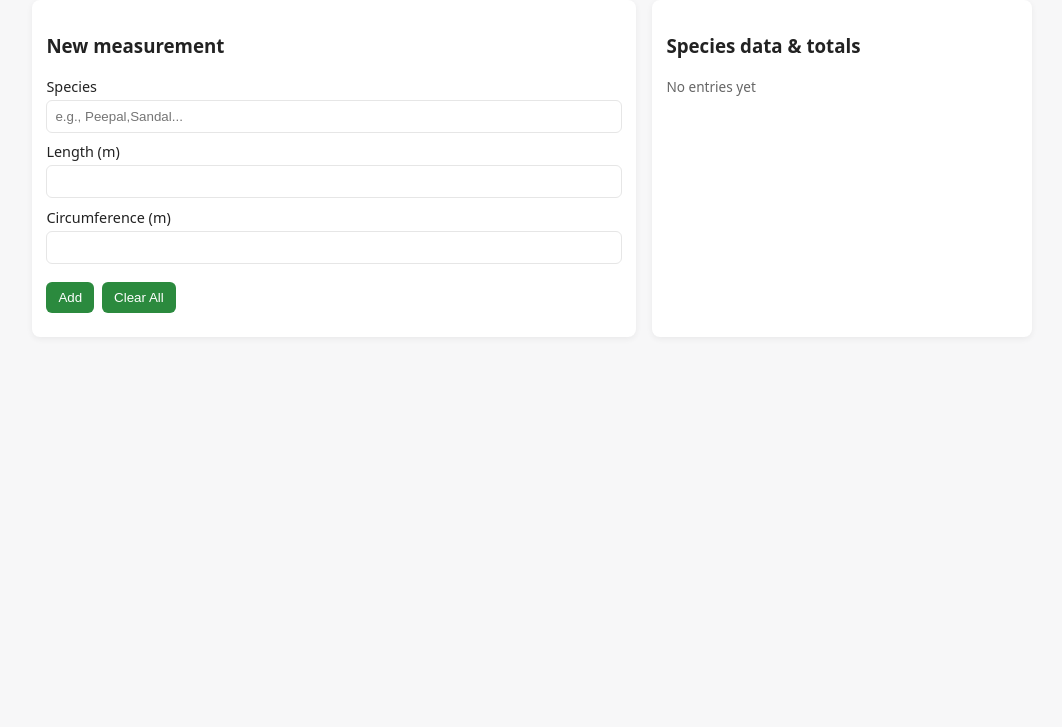
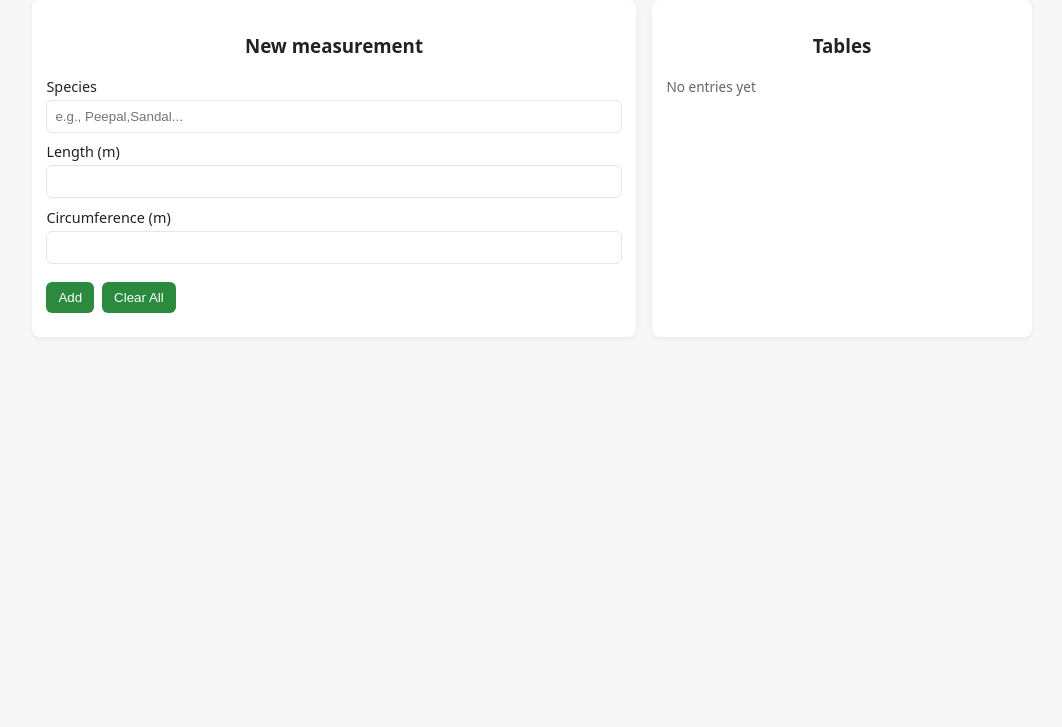
Before and after one commit to Pankaj-240/Tree-Volume-Helper, a plain HTML site: page index.html in a window 1280 px wide. Shown: the part 73-800 px from the top of the page, without its empty margins (108-1170 px from the left). Drawn offline with Linux system fonts and the light colour scheme.

Commit message:
update css

```diff
--- a/index.html
+++ b/index.html
@@ -42,7 +42,7 @@
       </div>
 
       <div class="card">
-        <h3>Species data & totals</h3>
+        <h3>Tables</h3>
         <div id="speciesList" style="margin-top:0.6rem;"></div>
       </div>
     </div>
--- a/style.css
+++ b/style.css
@@ -24,6 +24,9 @@ header {
 h1 {
   margin: 0;
   font-size: 1.1rem;
+}
+h3{
+    text-align: center;
 }
 .grid {
   display: grid;
```
